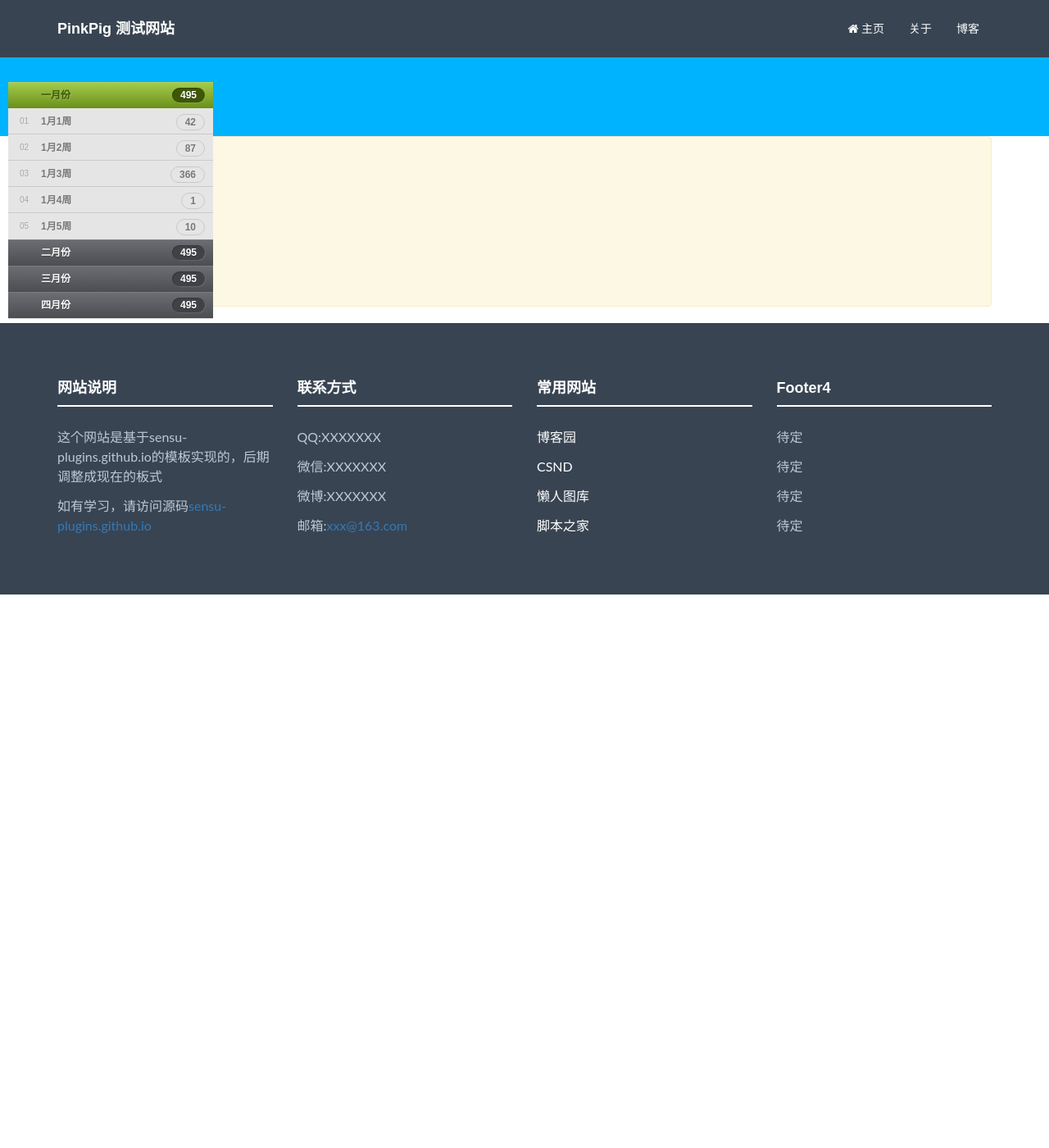
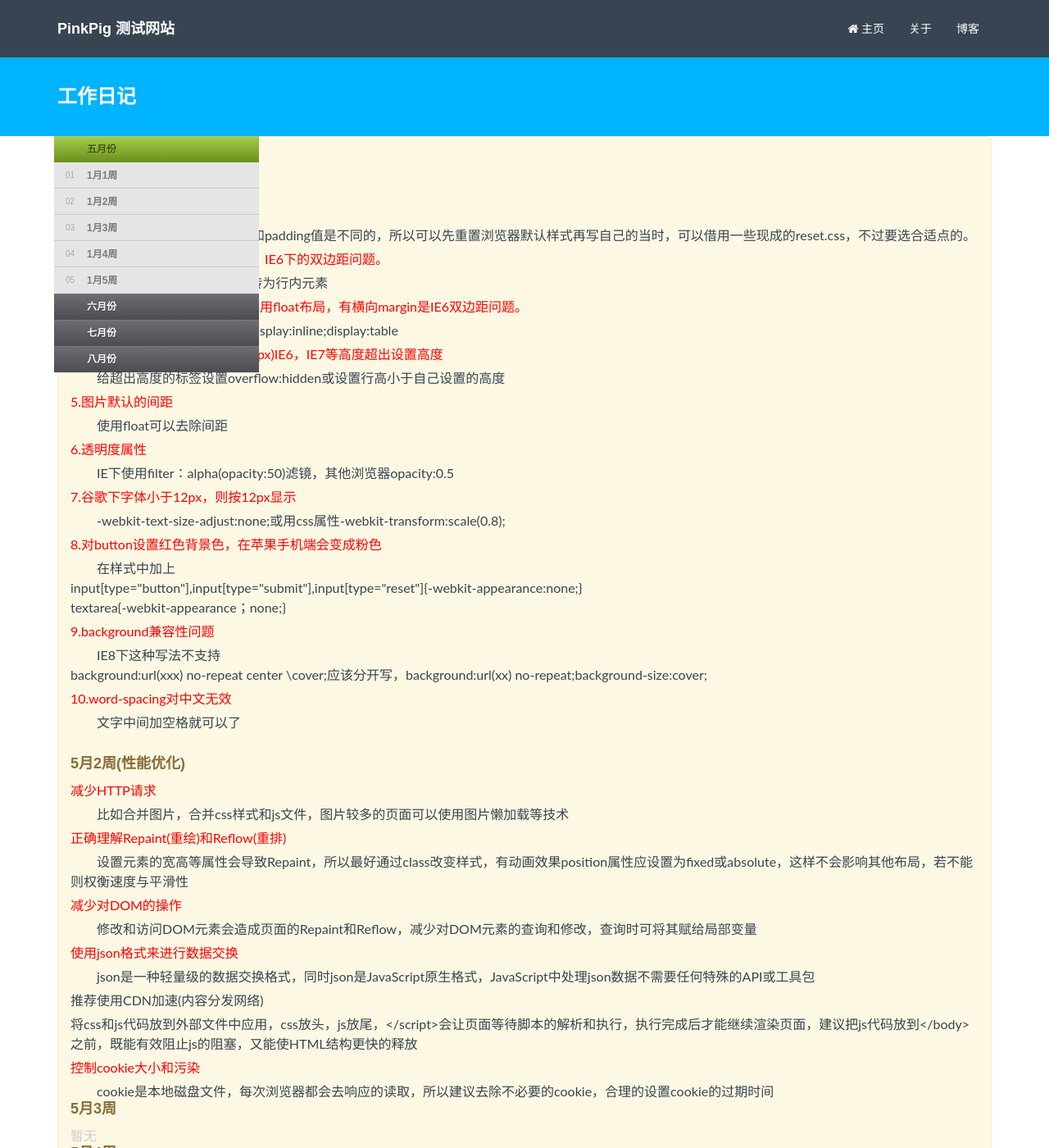
Before and after one commit to yaming042/yaming042.github.io, a Jekyll site: the page built from notes/index.md, in a window 1280 px wide and 1400 px high. Shown: the whole window at 82% size. Built offline with Jekyll 4.4.1, drawn with Linux system fonts in a browser that asks for light colours; some of the changed text lies outside the part shown.

Commit message:
add notes

```diff
--- a/notes/index.md
+++ b/notes/index.md
@@ -8,7 +8,7 @@
 <div id="wrapper-250">
   <ul class="accordion">
     <li id="one" class="files">
-      <a href="#one">一月份<span>495</span></a>
+      <a href="#one">五月份<span>495</span></a>
       <ul class="sub-menu">
         <li><a href="#"><em>01</em>1月1周<span>42</span></a></li>
         <li><a href="#"><em>02</em>1月2周<span>87</span></a></li>
@@ -18,7 +18,7 @@
       </ul>
     </li>
     <li id="two" class="mail">
-      <a href="#two">二月份<span>495</span></a>
+      <a href="#two">六月份<span>495</span></a>
       <ul class="sub-menu">
         <li><a href="#"><em>01</em>2月1周<span>42</span></a></li>
         <li><a href="#"><em>02</em>2月2周<span>87</span></a></li>
@@ -28,7 +28,7 @@
       </ul>
     </li>
     <li id="three" class="cloud">
-      <a href="#three">三月份<span>495</span></a>
+      <a href="#three">七月份<span>495</span></a>
       <ul class="sub-menu">
         <li><a href="#"><em>01</em>3月1周<span>42</span></a></li>
         <li><a href="#"><em>02</em>3月2周<span>87</span></a></li>
@@ -38,7 +38,7 @@
       </ul>
     </li>
     <li id="four" class="sign">
-      <a href="#four">四月份<span>495</span></a>
+      <a href="#four">八月份<span>495</span></a>
       <ul class="sub-menu">
         <li><a href="#"><em>01</em>4月1周<span>42</span></a></li>
         <li><a href="#"><em>02</em>4月2周<span>87</span></a></li>
@@ -50,27 +50,151 @@
   </ul>
 </div>
 <script type="text/javascript">
-var accordion_head = $('.accordion > li > a'),
-    accordion_body = $('.accordion li > .sub-menu');
-    // Open the first tab on load
-accordion_head.first().addClass('active').next().slideDown('normal');
-// Click function
-accordion_head.on('click', function(event) {
-    // Disable header links
-    event.preventDefault();
-    // Show and hide the tabs on click
-    if ($(this).attr('class') != 'active'){
-        accordion_body.slideUp('normal');
-        $(this).next().stop(true,true).slideToggle('normal');
-        accordion_head.removeClass('active');
-        $(this).addClass('active');
-    }
-});
+  var accordion_head = $('.accordion > li > a'),
+      accordion_body = $('.accordion li > .sub-menu');
+      // Open the first tab on load
+  accordion_head.first().addClass('active').next().slideDown('normal');
+  // Click function
+  accordion_head.on('click', function(event) {
+      // Disable header links
+      event.preventDefault();
+      // Show and hide the tabs on click
+      if ($(this).attr('class') != 'active'){
+          accordion_body.slideUp('normal');
+          $(this).next().stop(true,true).slideToggle('normal');
+          accordion_head.removeClass('active');
+          $(this).addClass('active');
+      }
+  });
 </script>
 <div class="alert alert-warning" role="alert">
-<h3>2016</h3>
-<h4>1月1周</h4>
-<h4>1月2周</h4>
-<h4>1月3周</h4>
-<h4>1月4周</h4>
+<h2>2016</h2>
+<h4>5月1周(浏览器兼容)</h4>
+<p>1.不同浏览器的标签默认margin和padding值是不同的，所以可以先重置浏览器默认样式再写自己的当时，可以借用一些现成的reset.css，不过要选合适点的。</p>
+<p class="red">2.块元素float后有横向margin时，IE6下的双边距问题。</p>
+<p class="indent2">样式中加入display:inline，转为行内元素</p>
+<p class="red">3.行内元素设置display:block后采用float布局，有横向margin是IE6双边距问题。</p>
+<p class="indent2">在display:block后面再加上display:inline;display:table</p>
+<p class="red">4.设置最小高度标签(一般小于10px)IE6，IE7等高度超出设置高度</p>
+<p class="indent2">给超出高度的标签设置overflow:hidden或设置行高小于自己设置的高度</p>
+<p class="red">5.图片默认的间距</p>
+<p class="indent2">使用float可以去除间距</p>
+<p class="red">6.透明度属性</p>
+<p class="indent2">IE下使用filter：alpha(opacity:50)滤镜，其他浏览器opacity:0.5</p>
+<p class="red">7.谷歌下字体小于12px，则按12px显示</p>
+<p class="indent2">-webkit-text-size-adjust:none;或用css属性-webkit-transform:scale(0.8);</p>
+<p class="red">8.对button设置红色背景色，在苹果手机端会变成粉色</p>
+<p class="indent2">在样式中加上<br >input[type="button"],input[type="submit"],input[type="reset"]{-webkit-appearance:none;}<br>textarea{-webkit-appearance；none;}</p>
+<p class="red">9.background兼容性问题</p>
+<p class="indent2">IE8下这种写法不支持<br>background:url(xxx) no-repeat center \cover;应该分开写，background:url(xx) no-repeat;background-size:cover;</p>
+<p class="red">10.word-spacing对中文无效</p>
+<p class="indent2">文字中间加空格就可以了</p>
+<p>&nbsp;</p>
+<h4>5月2周(性能优化)</h4>
+<p class="red">减少HTTP请求</p>
+<p class="indent2">比如合并图片，合并css样式和js文件，图片较多的页面可以使用图片懒加载等技术</p>
+<p class="red">正确理解Repaint(重绘)和Reflow(重排)</p>
+<p class="indent2">设置元素的宽高等属性会导致Repaint，所以最好通过class改变样式，有动画效果position属性应设置为fixed或absolute，这样不会影响其他布局，若不能则权衡速度与平滑性</p>
+<p class="red">减少对DOM的操作</p>
+<p class="indent2">修改和访问DOM元素会造成页面的Repaint和Reflow，减少对DOM元素的查询和修改，查询时可将其赋给局部变量</p>
+<p class="red">使用json格式来进行数据交换</p>
+<p class="indent2">json是一种轻量级的数据交换格式，同时json是JavaScript原生格式，JavaScript中处理json数据不需要任何特殊的API或工具包</p>
+<p>推荐使用CDN加速(内容分发网络)</p>
+<p>将css和js代码放到外部文件中应用，css放头，js放尾，<span>&lt;/script&gt;</span>会让页面等待脚本的解析和执行，执行完成后才能继续渲染页面，建议把js代码放到<span>&lt;/body&gt;</span>之前，既能有效阻止js的阻塞，又能使HTML结构更快的释放</p>
+<p class="red">控制cookie大小和污染</p>
+<p class="indent2">cookie是本地磁盘文件，每次浏览器都会去响应的读取，所以建议去除不必要的cookie，合理的设置cookie的过期时间</p>
+<h4>5月3周</h4>
+<p class="grey">暂无</p>
+<h4>5月4周</h4>
+<p class="grey">暂无</p>
+<p>&nbsp;<br>&bnsp;</p>
+
+<h4>6月1周</h4>
+<p class="red">两列等高</p>
+<p>1.正内补丁和负外补丁(padding-bottom:1000px;margin-bottom:-1000px;),父元素overflow:hidden;</p>
+<p>2.利用JavaScript动态修正</p>
+<p>3.可以用表单table来等高</p>
+<p>&nbsp;</p>
+<h4>6月2周</h4>
+<p class="red">垂直居中问题</p>
+<p>定宽高的垂直居中</p>
+<p class="red">居中1</p>
+{% highlight ruby %}
+div{
+  width:100px;
+  height:100px;
+  position:absolute;
+  left:0;
+  right:0;
+  bottom:0;
+  top:0;
+  margin:auto;
+}
+{% endhighlight %}
+<p>一般用于弹出框</p>
+<p class="red">居中2</p>
+{% highlight ruby %}
+div{
+  position:relative;
+  width:100px;
+  height:100px;
+  left:50%;
+  top:50%；
+  margin-left:-50px;
+  margin-top:-50px;
+}
+{% endhighlight %}
+<p class="red">居中3(可以不定宽高的)</p>
+{% highlight ruby %}
+div1{
+  width:100px;
+  height:100px;
+  display:table;
+}
+div2{
+  display:table-cell;
+  vertical-align:middle;
+}
+{% endhighlight %}
+
+<p>&nbsp;</p>
+<h4>6月3周</h4>
+<p>div下select宽度100%，input宽度100%，不对齐，原因是input的border导致的，可以修改border就可以了</p>
+
+<p>&nbsp;</p>
+<h4>6月4周</h4>
+<p class="red">清除浮动</p>
+<p class="indent2">1.增加空标签，如</p>
+{% highlight ruby %}
+<div style="clear:both;"></div>
+{% endhighlight %}
+<p class="indent2">2.利用伪类，如</p>
+{% highlight ruby %}
+clear:after{
+  content:"";
+  clear:both;
+  height:0;
+  display:block;
+  visibility:hidden;
+}
+{% endhighlight %}
+<p class="indent2">3.父容器设置overflow:hidden;属性</p>
+<p class="red">注：元素同时用float和position:absolute时，清除浮动会有兼容问题，此时可以用1,3的办法</p>
+
+
+
+
+
+
+
+
+
+
+
+
+
+
+
+
+
 </div>
--- a/public/css/notes_menu.css
+++ b/public/css/notes_menu.css
@@ -61,6 +61,7 @@
 
 .accordion li > a span {
 	display: block;
+	display: none;
 	position: absolute;
 	top: 7px;
 	right: 0;
@@ -173,6 +174,6 @@
 #wrapper-250{
 	position: fixed;
 	width:250px;
-	top: 100px;
-	left: 10px;
+	top: 166px;
+	left: 66px;
 }
--- a/public/css/theme.css
+++ b/public/css/theme.css
@@ -571,3 +571,11 @@
     *zoom:1;
   }
 }
+
+
+.grey{
+    color:#ccc;
+}
+.indent2{
+    text-indent: 2em;
+}
```
